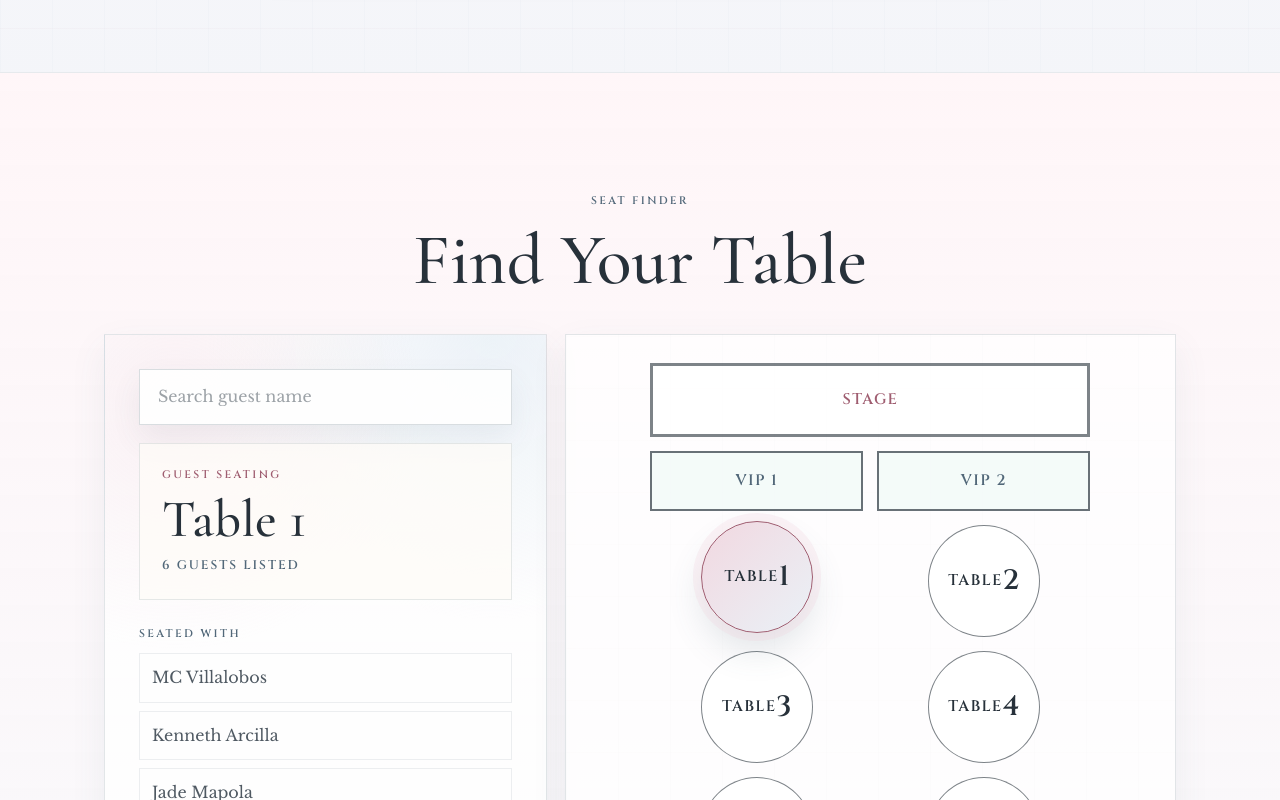
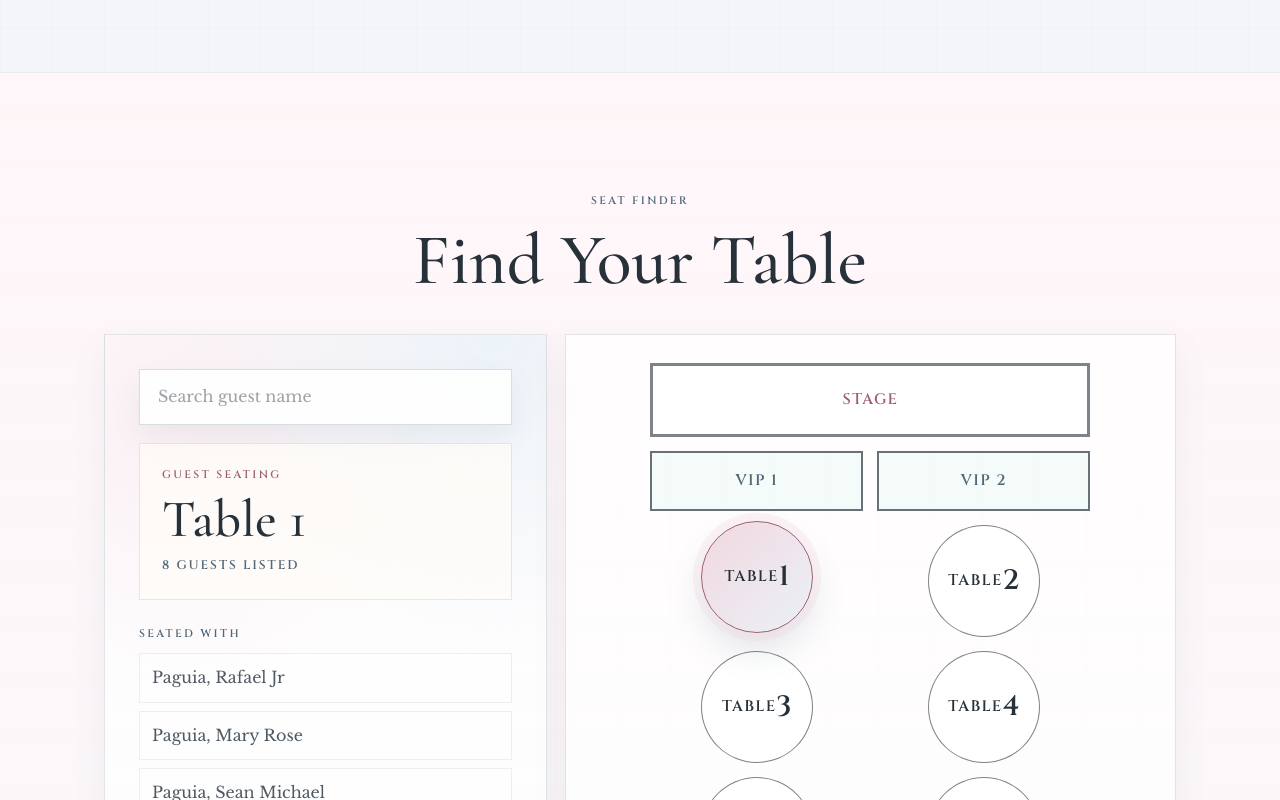
Before and after one commit to blastyboi09/wedding, a Next.js app: page /event-details in a window 1280 px wide. Shown: the part 2000-2800 px from the top of the page. Built offline with nearby package versions, Linux system fonts and the light colour scheme.

Commit message:
ADD NEW FEATURES

```diff
--- a/src/app/event-details/page.scss
+++ b/src/app/event-details/page.scss
@@ -585,6 +585,7 @@
   &__map-item--table-6 { grid-column: 6 / 7; grid-row: 6 / 7; }
   &__map-item--table-7 { grid-column: 3 / 4; grid-row: 7 / 8; }
   &__map-item--table-8 { grid-column: 6 / 7; grid-row: 7 / 8; }
+  &__map-item--table-9 { grid-column: 4 / 6; grid-row: 8 / 9; }
 
   &__map-item--buffet {
     grid-column: 1 / 4;
--- a/src/app/event-details/page.tsx
+++ b/src/app/event-details/page.tsx
@@ -11,7 +11,7 @@ const GOOGLE_MAPS_URL = 'https://www.google.com/maps/dir/14.5522688,121.0482688/
 const WAZE_URL = 'https://ul.waze.com/ul?venue_id=79233165.792200580.3407736&overview=yes&utm_campaign=default&utm_source=waze_website&utm_medium=lm_share_location';
 
 const schedule = [
-    { time: '2:30 PM', event: 'Guests Arrive' },
+    { time: '2:00 PM', event: 'Guests Arrive' },
     { time: '3:00 PM', event: 'Wedding Ceremony' },
     { time: '4:00 PM', event: 'Cocktail Hour' },
     { time: '5:00 PM', event: 'Reception Begins' },
@@ -43,6 +43,31 @@ const getInitials = (value: string) =>
         .filter(Boolean)
         .map((part) => part[0])
         .join('');
+
+const getSeatSearchTexts = (value: string) => {
+    const variants = [normalizeSeatText(value)];
+    const commaIndex = value.indexOf(',');
+
+    if (commaIndex > -1) {
+        const surname = value.slice(0, commaIndex).trim();
+        const givenNames = value.slice(commaIndex + 1).trim();
+        const surnameText = normalizeSeatText(surname);
+        const givenNameParts = normalizeSeatText(givenNames).split(' ').filter(Boolean);
+
+        variants.push(normalizeSeatText(`${givenNames} ${surname}`));
+
+        if (surnameText && givenNameParts.length) {
+            variants.push(`${givenNameParts[0]} ${surnameText}`);
+
+            if (givenNameParts.length > 1) {
+                variants.push(`${givenNameParts[givenNameParts.length - 1]} ${surnameText}`);
+                variants.push(`${givenNameParts.map((part) => part[0]).join('')} ${surnameText}`);
+            }
+        }
+    }
+
+    return Array.from(new Set(variants.filter(Boolean)));
+};
 
 const getSeatLabel = (label: string) => {
     if (label.startsWith('Table ')) {
@@ -79,14 +104,17 @@ export default function EventDetails() {
             return [];
         }
 
+        const queryParts = query.split(' ').filter(Boolean);
+
         const collectMatches = (includeInitials: boolean) =>
             seatingTables.flatMap((table) =>
                 table.guests
                     .filter((guest) => {
-                        const guestName = normalizeSeatText(guest);
-                        const guestCompact = compactSeatText(guest);
-                        const guestInitials = getInitials(guest);
-                        const queryParts = query.split(' ').filter(Boolean);
+                        const guestSearchTexts = getSeatSearchTexts(guest);
+
+                        return guestSearchTexts.some((guestName) => {
+                            const guestCompact = guestName.replace(/\s/g, '');
+                            const guestInitials = getInitials(guestName);
 
                             return (
                                 guestName.includes(query) ||
@@ -94,6 +122,7 @@ export default function EventDetails() {
                                 queryParts.every((part) => guestName.includes(part)) ||
                                 (includeInitials && guestInitials.includes(compactQuery))
                             );
+                        });
                     })
                     .map((guest) => ({ guest, tableId: table.id, tableLabel: table.label }))
             );
@@ -128,7 +157,7 @@ export default function EventDetails() {
                     <article className="details__event-card reveal">
                         <span className="details__event-number">I</span>
                         <p className="details__event-label">The Ceremony</p>
-                        <h2>Holy Matrimony</h2>
+                        <h2>Wedding Ceremony</h2>
                         <strong>3:00 PM</strong>
                         <p>Maple Events by Solange - Garden Area</p>
                         <small>Esperanza Ilaya, Alfonso, Cavite</small>
--- a/src/app/page.scss
+++ b/src/app/page.scss
@@ -225,8 +225,7 @@
       min-height: 126px;
       padding: 16px;
 
-      &:first-child,
-      &:last-child {
+      &:first-child {
         grid-column: 1 / -1;
         min-height: 112px;
       }
--- a/src/app/page.tsx
+++ b/src/app/page.tsx
@@ -131,7 +131,7 @@ export default function Home() {
                         <article className="events__card reveal">
                             <span className="events__number">I</span>
                             <p className="events__label">The Ceremony</p>
-                            <h3>Holy Matrimony</h3>
+                            <h3>Wedding Ceremony</h3>
                             <strong>3:00 PM</strong>
                             <p>Maple Events by Solange - Garden Area</p>
                         </article>
--- a/src/components/Navbar/Navbar.tsx
+++ b/src/components/Navbar/Navbar.tsx
@@ -7,7 +7,7 @@ import './Navbar.scss';
 
 const navLinks = [
     { href: '/', label: 'Home' },
-    { href: '/our-story', label: 'Our Story' },
+    // { href: '/our-story', label: 'Our Story' },
     { href: '/event-details', label: 'Details' },
     { href: '/gallery', label: 'Gallery' },
     { href: '/faq', label: 'FAQ' },
--- a/src/data/programFlow.ts
+++ b/src/data/programFlow.ts
@@ -46,7 +46,7 @@ export const programFlowSections: ProgramFlowSection[] = [
             { time: '2:00 PM - 2:30 PM', activity: 'Arrival of officiating minister and guests' },
             { activity: 'Final touches: looks / flowers / symbols' },
             { activity: 'Preparation for the ceremony / distribution of flowers to full entourage' },
-            { time: '2:30 PM - 2:45 PM', activity: 'Start of queuing of the members of entourage' },
+            { time: '2:00 PM - 2:45 PM', activity: 'Start of queuing of the members of entourage' },
             { time: '2:45 PM - 3:00 PM', activity: 'Processional' },
             { activity: 'Entourage march song (repeat if necessary)' },
             { activity: 'Bridal walk song' },
--- a/src/data/seatingPlan.ts
+++ b/src/data/seatingPlan.ts
@@ -8,32 +8,153 @@ export const seatingTables: SeatingTable[] = [
     {
         id: 'vip-1',
         label: 'VIP 1',
-        guests: [],
+        guests: [
+            'Valmonte, Jessie',
+            'Valmonte, Mary Jane',
+            'Germino, Ricardo Jr.',
+            'Germino, Janet',
+            'Ortega, Fort',
+            'Ortega, Golda',
+            'Baccay, Tirso',
+            'Zamora, Charilyn',
+        ],
     },
     {
         id: 'vip-2',
         label: 'VIP 2',
-        guests: [],
+        guests: [
+            'Antolin, Fosdick',
+            'Antolin, Florence',
+            'Iwamoto, Tatsuki',
+            'Samson, Jhing',
+            'Dizon, Rodel',
+            'Dizon, Mary Jane',
+            'Historia, Herminio',
+            'Historia, Florita',
+        ],
     },
     {
         id: 'table-1',
         label: 'Table 1',
         guests: [
-            'MC Villalobos',
-            'Kenneth Arcilla',
-            'Jade Mapola',
-            'Adrian Tirador',
-            'JM Faeldonia',
-            'Marjorie Calimoso',
+            'Paguia, Rafael Jr',
+            'Paguia, Mary Rose',
+            'Paguia, Sean Michael',
+            'Paguia, Isabelita',
+            'Paguia, Rafael Sr',
+            'Soliman, Marvincent',
+            'Soliman, Jastin',
+            'Germino, Mary Ann',
         ],
     },
-    { id: 'table-2', label: 'Table 2', guests: [] },
-    { id: 'table-3', label: 'Table 3', guests: [] },
-    { id: 'table-4', label: 'Table 4', guests: [] },
-    { id: 'table-5', label: 'Table 5', guests: [] },
-    { id: 'table-6', label: 'Table 6', guests: [] },
-    { id: 'table-7', label: 'Table 7', guests: [] },
-    { id: 'table-8', label: 'Table 8', guests: [] },
+    {
+        id: 'table-2',
+        label: 'Table 2',
+        guests: [
+            'Dizon, Romelito',
+            'Dizon, Cristina',
+            'Dizon, Jaeden Mateuzs',
+            'Dizon, Jestine Leishamel',
+            'Dizon, Sophia Madeleine',
+            'Historia, Hazel Francine',
+            'Historia, Frances Hovan',
+            'Historia, Hannameel Faithe',
+        ],
+    },
+    {
+        id: 'table-3',
+        label: 'Table 3',
+        guests: [
+            'Manla, Glorie Anne',
+            'Manla, Marlon',
+            'Valmonte, John Amiel',
+            'Valmonte, Joshua Bryan',
+            'Germino, Jellina Reiyn',
+            'Germino, John Revi',
+            'Germino, Renniell John',
+            'Saguin, Alyssa',
+        ],
+    },
+    {
+        id: 'table-4',
+        label: 'Table 4',
+        guests: [
+            'Soliman, Marilyn',
+            'Driver',
+            'Lucidos, Rogui',
+            'Samson, Loreta',
+            'Amamanglon, Iza',
+            'Amamanglon, Paul',
+            'Dizon, Flordeliza',
+            'Zamora, Reynaldo',
+        ],
+    },
+    {
+        id: 'table-5',
+        label: 'Table 5',
+        guests: [
+            'Soriano, Roby Ferrer',
+            'Tattao, Cherry Joy',
+            'Sarcos, Ranz Redilbert',
+            'Sarcos, Kyla Nichole',
+            'Tobias, Jules Royd',
+            'Tobias, Kitkit',
+            'Anduyan, Idu',
+            'Anduyan, Carol',
+        ],
+    },
+    {
+        id: 'table-6',
+        label: 'Table 6',
+        guests: [
+            'Jin, Daniel',
+            'Gene',
+            'Gonzales, Kristine',
+            'Purganan, Kassandra',
+            'Mirandilla, Mark Vincent',
+            'Duenas, Lei',
+            'Almira, Mark Joseph',
+            'Posadas, Rona Mae',
+        ],
+    },
+    {
+        id: 'table-7',
+        label: 'Table 7',
+        guests: [
+            'Mapola, Jade Lester',
+            'Arcillas, Jan Kenneth',
+            'Villalobos, Mc Stallin',
+            'Faeldonia, John Mark',
+            'Lapuz, Jam Chester',
+            'Lobo, Abigail',
+            'Javier, Paul Vincent',
+        ],
+    },
+    {
+        id: 'table-8',
+        label: 'Table 8',
+        guests: [
+            'Lamberte, Kariane',
+            'Sta. Ana, Romario',
+            'Sta. Ana. Riella',
+            'Samson, Joel',
+            'Samson, Lyn',
+            'Samson, John Carl',
+            'Afaf',
+        ],
+    },
+    {
+        id: 'table-9',
+        label: 'Table 9',
+        guests: [
+            'Tirador, Adrian',
+            'Angeles, Kyla Marie',
+            'Tercias, Michael',
+            'Oco, Mark (Potch)',
+            'Calimoso, Marjorie',
+            'Ramos, Cairudin',
+        ],
+    },
 ];
 
 export const seatingMapItems = [
@@ -51,6 +172,7 @@ export const seatingMapItems = [
     { id: 'table-6', label: 'Table 6', type: 'table' },
     { id: 'table-7', label: 'Table 7', type: 'table' },
     { id: 'table-8', label: 'Table 8', type: 'table' },
+    { id: 'table-9', label: 'Table 9', type: 'table' },
     { id: 'buffet', label: 'Buffet', type: 'fixture' },
     { id: 'capacity', label: 'Layout / 75 Pax', type: 'fixture' },
 ];
```
Also changed, not shown: src/app/faq/page.scss (+14 -1 lines), src/app/faq/page.tsx (+13 -3 lines). Lines whose indentation alone changed are shown as unchanged.
